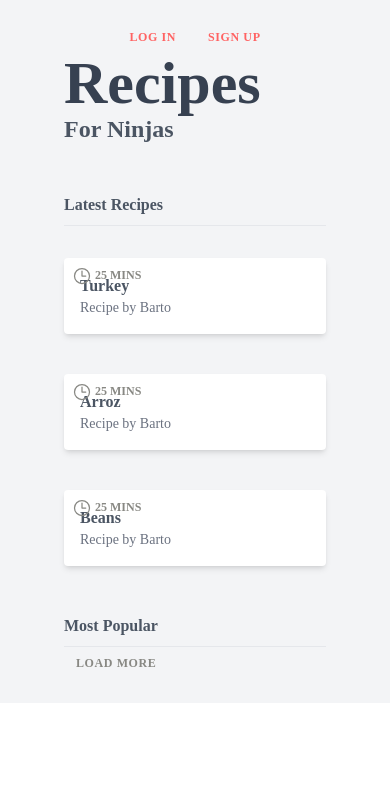
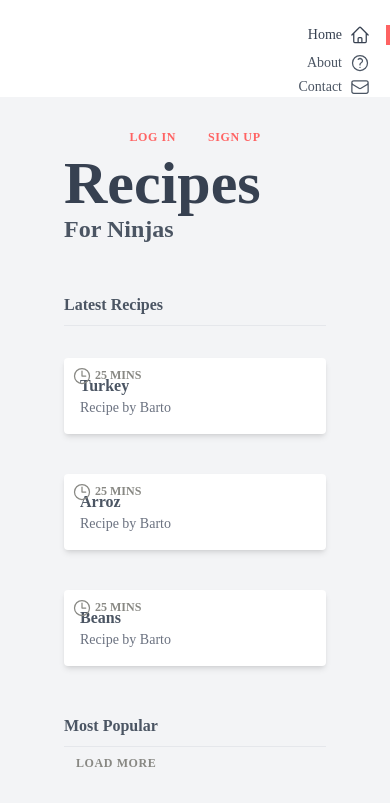
Before and after one commit to mbarto202/tailwind-netninja, a website: page public/index.html in a window 390 px wide. Both pictures are taken after a click on the element 362 px from the left and 28 px from the top of the page. Shown: the part 60-863 px from the top of the page. Drawn offline with nearby package versions, Linux system fonts and the light colour scheme; files that its build step writes are made by us from their sources; a web font is replaced by a local one.

Commit message:
burger menu works

```diff
--- a/public/index.html
+++ b/public/index.html
@@ -19,13 +19,13 @@
                 >Food Ninja</a
               >
             </h1>
-            <div class="px-4 cursor-pointer md:hidden">
+            <div class="px-4 cursor-pointer md:hidden" id="burger">
                 <svg class="w-6" data-slot="icon" fill="none" stroke-width="1.5" stroke="currentColor" viewBox="0 0 24 24" xmlns="http://www.w3.org/2000/svg" aria-hidden="true">
                 <path stroke-linecap="round" stroke-linejoin="round" d="M3.75 6.75h16.5M3.75 12h16.5m-16.5 5.25h16.5"></path>
               </svg>
             </div>
           </div>
-          <ul class="text-sm mt-6 hidden md:block">
+          <ul class="text-sm mt-6 hidden md:block" id="menu">
             <li class="text-gray-700 py-1">
               <a href="#" class="px-4 flex justify-end border-r-4 border-primary">
                 <span>Home</span>
@@ -120,5 +120,7 @@
       </div>
     </main>
   </div>
+
+  <script src="index.js"></script>
   </body>
 </html>
--- /dev/null
+++ b/public/index.js
@@ -0,0 +1,10 @@
+const burger = document.querySelector("#burger");
+const menu = document.querySelector("#menu");
+
+burger.addEventListener("click", () => {
+  if (menu.classList.contains("hidden")) {
+    menu.classList.remove("hidden");
+  } else {
+    menu.classList.add("hidden");
+  }
+});
```
